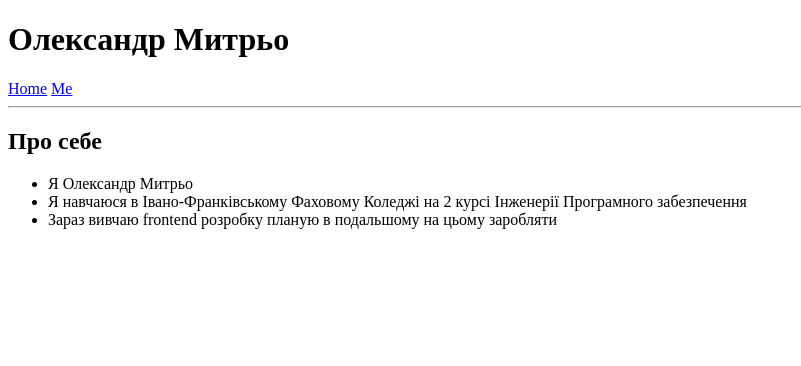
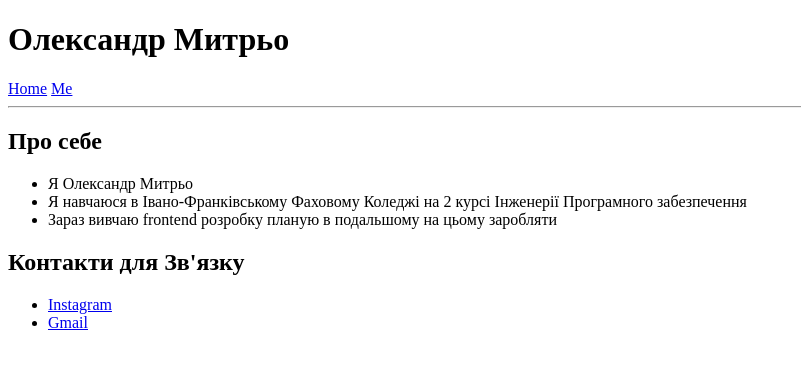
Before and after one commit to OleksandrFR/html, a plain HTML site: page index.html in a window 1280 px wide. Shown: the whole page, without its empty margins (0-801 px from the left). Drawn offline with Linux system fonts and the light colour scheme.

Commit message:
Додані контакти для зворотнього зв'язку

```diff
--- a/index.html
+++ b/index.html
@@ -20,7 +20,7 @@
 
     <main>
         <h2>Про себе</h2>
-       <ul>
+        <ul>
             <li>Я Олександр Митрьо</li>
             <li>Я навчаюся в Івано-Франківському Фаховому Коледжі на 2 курсі Інженерії Програмного забезпечення </li>
             <li>Зараз вивчаю frontend розробку планую в подальшому на цьому заробляти</li>
@@ -28,7 +28,10 @@
     </main>
 
     <footer>
-
+        <h2>Контакти для Зв'язку</h2>
+        <ul>
+            <li><a href="https://www.instagram.com/kys.mukyt?igsh=eTJ5dGp0dWZyc252">Instagram</a></li>
+            <li><a href="mailto:mitrjosasha@gmail.com">Gmail</a></li>
     </footer>
 
 </body>
```
